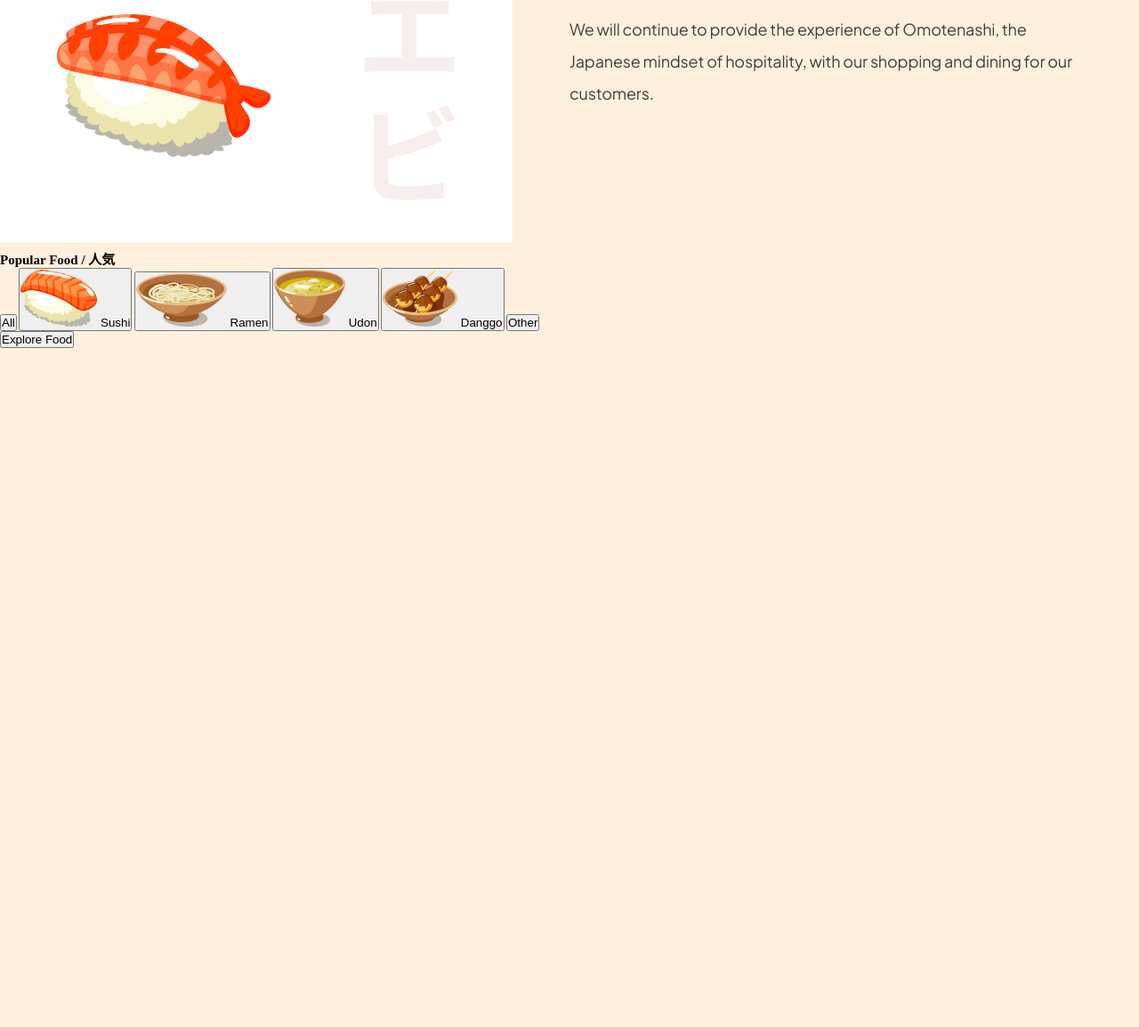
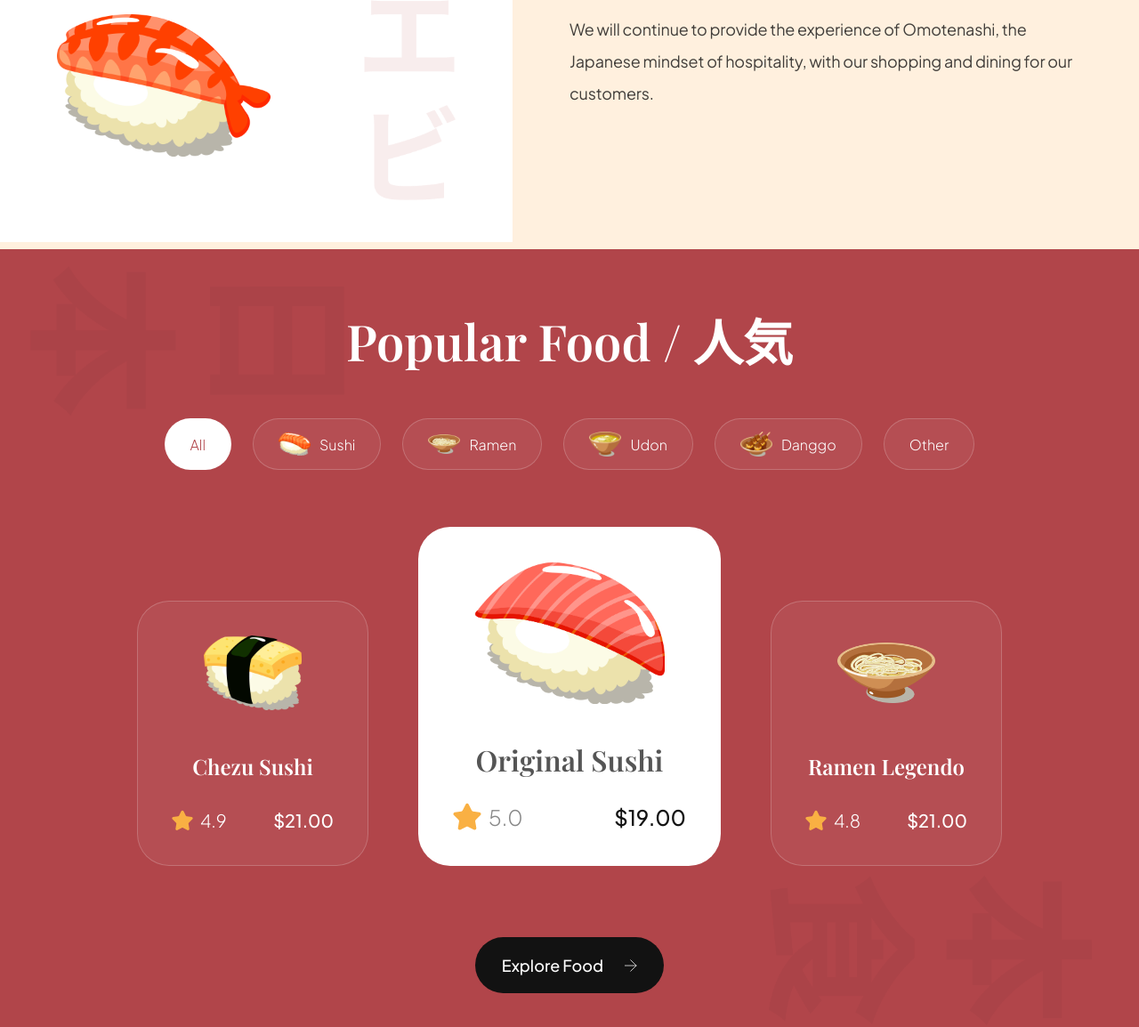
Before and after one commit to prantomollick/sushiman-responsive-web-theme-html-css, a website built with Vite: page index.html in a window 1280 px wide. Shown: the part 1290-2444 px from the top of the page at 89% size. Before the commit the page ends 1681 px from the top, so only its background shows below. Built offline with nearby package versions, Linux system fonts and the light colour scheme.

Commit message:
catalog food menu section

```diff
--- a/css/sections/popular.css
+++ b/css/sections/popular.css
@@ -0,0 +1,198 @@
+.popular-foods {
+    padding: 6.4rem;
+
+    display: flex;
+    flex-direction: column;
+
+    background-color: var(--primary-color);
+    background-image: url("../../assets/popular_bg.png");
+    background-position: center;
+    background-repeat: no-repeat;
+    background-size: contain;
+
+    overflow: hidden;
+}
+
+.popular-foods__title {
+    font-size: 5.6rem;
+    font-family: var(--playfair-display);
+    font-weight: 600;
+    line-height: 7.8rem;
+    color: var(--color-white);
+    text-align: center;
+}
+
+.popular-foods__filters {
+    margin-top: 4.8rem;
+    max-width: 100%;
+    overflow-x: auto;
+
+    display: flex;
+    justify-content: center;
+    gap: 2.4rem;
+}
+
+.popular-foods__filter-btn {
+    padding: 1rem 2.8rem;
+
+    display: flex;
+    flex-direction: row;
+    align-items: center;
+    gap: 1rem;
+
+    background-color: rgba(255, 255, 255, 0.05);
+    border: 1px solid rgba(255, 255, 255, 0.2);
+    border-radius: 4.6rem;
+
+    font-size: 1.6rem;
+    font-weight: 300;
+    line-height: 2.5rem;
+    font-family: var(--plus-jakarta-sans);
+    color: var(--color-white);
+    cursor: pointer;
+}
+
+.popular-foods__filter-btn img {
+    width: 3.6rem;
+    height: 3.6rem;
+    object-fit: contain;
+}
+
+.popular-foods__filter-btn.active {
+    background: var(--color-white);
+    color: var(--primary-color);
+}
+
+.popular-foods__filter-btn:hover {
+    background: var(--color-white);
+    color: var(--primary-color);
+}
+
+.popular-foods__catalogue {
+    margin-top: 6.4rem;
+
+    display: flex;
+    justify-content: center;
+    align-items: flex-end;
+    flex-wrap: wrap;
+    gap: 5.6rem;
+}
+
+.popular-foods__button {
+    width: fit-content;
+
+    padding: 2rem 3rem;
+    margin: 8rem auto 0;
+
+    font-weight: 500;
+    font-size: 1.8rem;
+    line-height: 2.3rem;
+    font-family: var(--plus-jakarta-sans);
+    color: var(--color-white);
+
+    border: none;
+    outline: none;
+    background: var(--secondary-color);
+    border-radius: 6.4rem;
+    cursor: pointer;
+}
+
+.popular-foods__button img {
+    width: 1.4rem;
+    height: 1.4rem;
+    object-fit: contain;
+
+    margin-left: 2.1rem;
+}
+
+.popular-foods__card {
+    padding: 3.8rem;
+    min-width: 26rem;
+    height: fit-content;
+
+    display: flex;
+    align-items: center;
+    flex-direction: column;
+
+    border-radius: 3.6rem;
+    background: rgba(255, 255, 255, 0.05);
+    border: 1px solid rgba(255, 255, 255, 0.2);
+}
+
+.popular-foods__card-image {
+    width: 11rem;
+    height: 8.4rem;
+    object-fit: contain;
+}
+
+.popular-foods__card-title {
+    margin-top: 4.7rem;
+
+    font-weight: 600;
+    font-size: 2.4rem;
+    line-height: 3.2rem;
+    font-family: var(--playfair-display);
+    color: #fff;
+    text-align: center;
+}
+
+.popular-foods__card-details {
+    width: 100%;
+    margin-top: 3.2rem;
+}
+
+.popular-foods__card-rating {
+    display: flex;
+    align-items: center;
+    gap: 8px;
+}
+
+.popular-foods__card-rating img {
+    width: 2.4rem;
+    height: 2.4rem;
+    object-fit: contain;
+}
+
+.popular-foods__card-rating p {
+    font-size: 2rem;
+    font-weight: 300;
+    font-family: var(--plus-jakarta-sans);
+    color: var(--color-white);
+}
+
+.popular-foods__card-price {
+    font-size: 2rem;
+    font-weight: 500;
+    font-family: var(--plus-jakarta-sans);
+    color: var(--color-white);
+}
+
+.popular-foods__card.active-card {
+    background: var(--color-white);
+    min-width: 34rem;
+}
+
+.popular-foods__card.active-card .popular-foods__card-image {
+    width: 21.4rem;
+    height: 16rem;
+}
+
+.popular-foods__card.active-card .popular-foods__card-title {
+    color: var(--black-500);
+    font-size: 3.2rem;
+}
+
+.popular-foods__card.active-card .popular-foods__card-rating img {
+    width: 3.2rem;
+    height: 3.2rem;
+}
+
+.popular-foods__card.active-card .popular-foods__card-rating p {
+    font-size: 2.4rem;
+    color: var(--gray-100);
+}
+
+.popular-foods__card.active-card .popular-foods__card-price {
+    font-size: 2.4rem;
+    color: var(--secondary-color);
+}
--- a/index.html
+++ b/index.html
@@ -129,10 +129,59 @@
             </div>
 
             <div class="popular-foods__catalogue">
-                <!-- javascript -->
+                <article class="popular-foods__card">
+                    <img
+                        src="assets/sushi-12.png"
+                        alt="sushi 12"
+                        class="popular-foods__card-image"
+                    />
+                    <h4 class="popular-foods__card-title">Chezu Sushi</h4>
+                    <div class="popular-foods__card-details flex-between">
+                        <div class="popular-foods__card-rating">
+                            <img src="assets/star.svg" alt="star" />
+                            <p>4.9</p>
+                        </div>
+                        <p class="popular-foods__card-price">$21.00</p>
+                    </div>
+                </article>
+
+                <article class="popular-foods__card active-card">
+                    <img
+                        src="assets/sushi-11.png"
+                        alt="sushi 12"
+                        class="popular-foods__card-image"
+                    />
+                    <h4 class="popular-foods__card-title">Original Sushi</h4>
+                    <div class="popular-foods__card-details flex-between">
+                        <div class="popular-foods__card-rating">
+                            <img src="assets/star.svg" alt="star" />
+                            <p>5.0</p>
+                        </div>
+                        <p class="popular-foods__card-price">$19.00</p>
+                    </div>
+                </article>
+
+                <article class="popular-foods__card">
+                    <img
+                        src="assets/sushi-10.png"
+                        alt="sushi 10"
+                        class="popular-foods__card-image"
+                    />
+                    <h4 class="popular-foods__card-title">Ramen Legendo</h4>
+                    <div class="popular-foods__card-details flex-between">
+                        <div class="popular-foods__card-rating">
+                            <img src="assets/star.svg" alt="star" />
+                            <p>4.8</p>
+                        </div>
+                        <p class="popular-foods__card-price">$21.00</p>
+                    </div>
+                </article>
             </div>
 
-            <button class="popular-foods__button">Explore Food</button>
+            <button class="popular-foods__button">
+                Explore Food
+                <img src="assets/arrow-right.svg" alt="arrow-right" />
+            </button>
         </section>
 
         <script src="js/script.js" type="module"></script>
```
